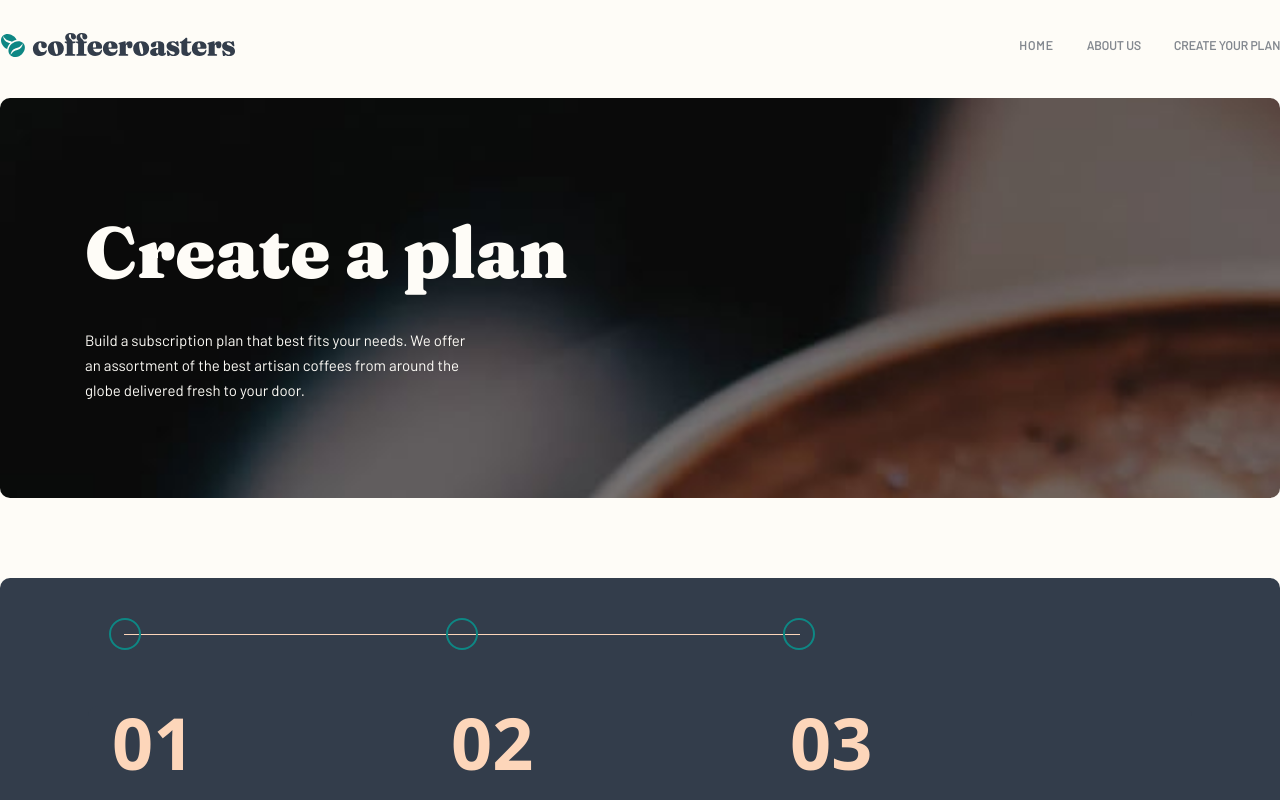
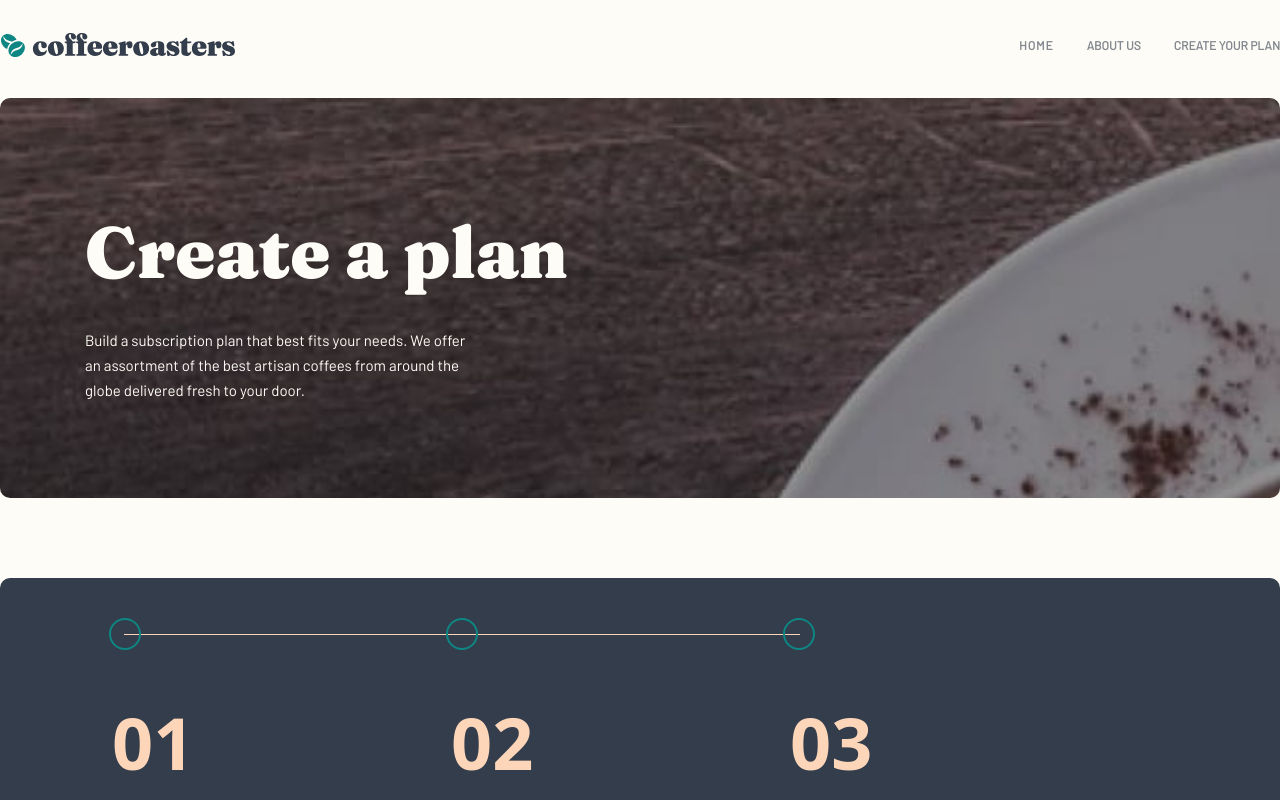
Before and after one commit to tikosaghinadze/cofeeroasters-subscription, a React (Vite) app: page /plan in a window 1280 px wide. Shown: the top 800 px of the page. Built offline with nearby package versions, Linux system fonts and the light colour scheme; the HTML template or start-up script is replaced by a standard one.

Commit message:
style: change background picture

```diff
--- a/src/pages/Home/Plan/Plan.jsx
+++ b/src/pages/Home/Plan/Plan.jsx
@@ -5,7 +5,7 @@ import { motion } from "framer-motion";
 const Plan = () => {
   return (
     <div className="w-full flex flex-col items-center md:w-[689px] xl:w-[1280px]">
-      <div className="w-full rounded-[10px] flex flex-col items-center h-[400px] bg-imageHeroBlackcup bg-cover bg-no-repeat px-6 pb-[136px] pt-[100px] md:items-start xl:pl-[85px]">
+      <div className="w-full rounded-[10px] flex flex-col items-center h-[400px] bg-aboutCofee bg-cover bg-no-repeat px-6 pb-[136px] pt-[100px] md:items-start xl:pl-[85px]">
         <motion.div
           initial={{ opacity: 0, x: -200 }}
           animate={{ opacity: 1, x: 0 }}
```
